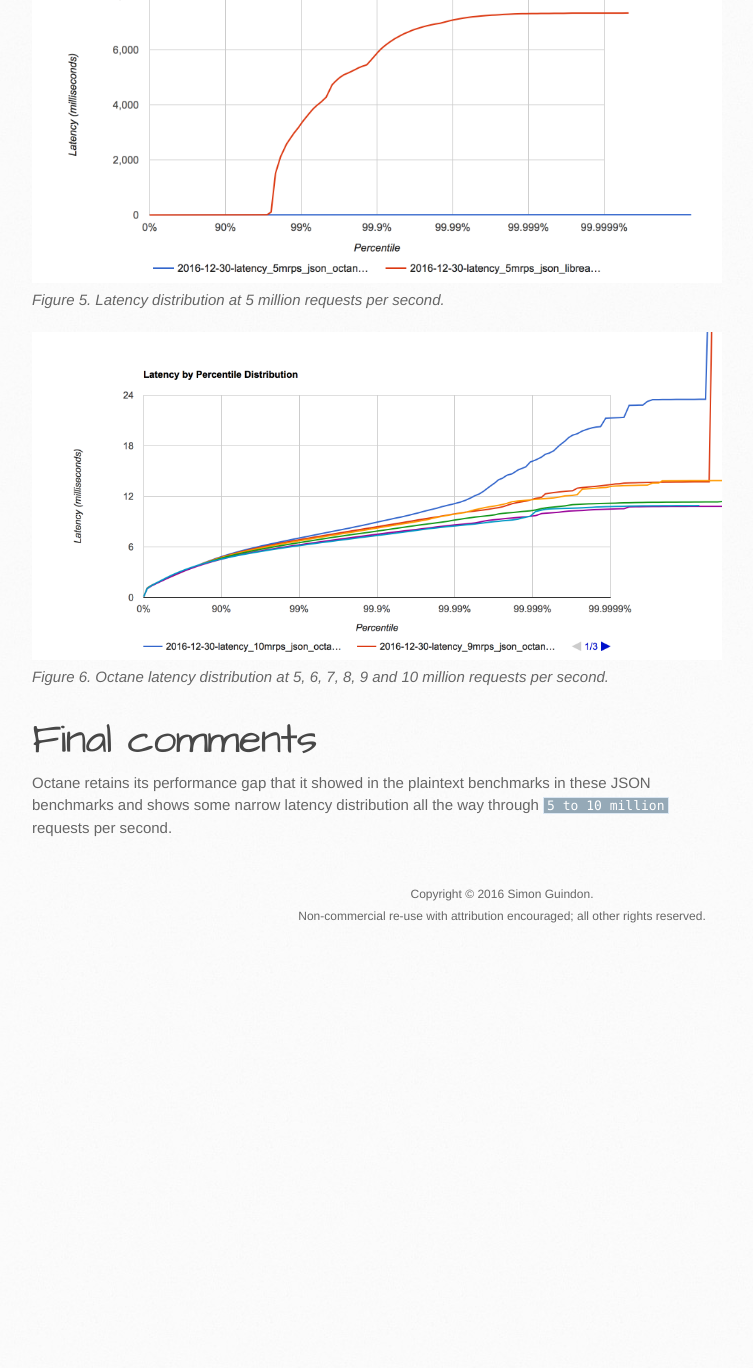
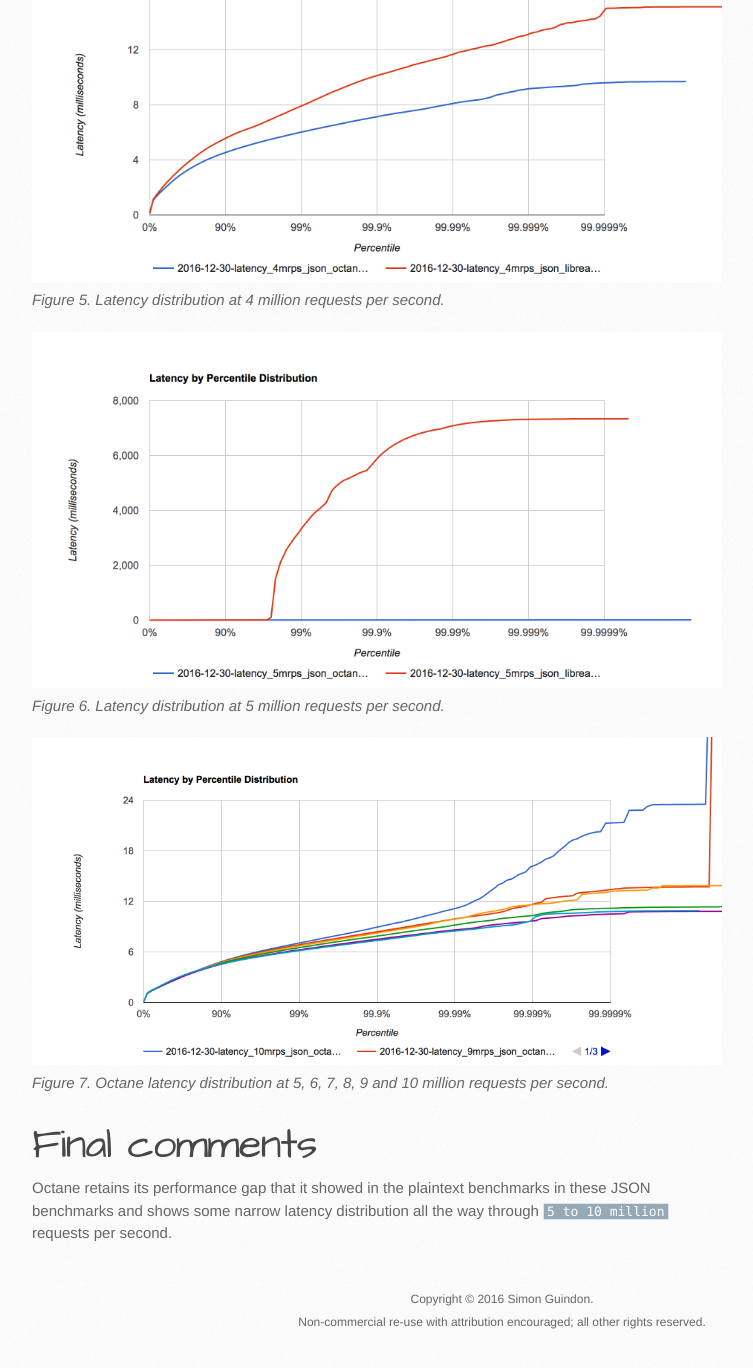
Before and after one commit to simongui/simongui.github.io, a Jekyll site: the page built from _posts/2016-12-30-octane-json-benchmarks.markdown, in a window 1280 px wide and 1400 px high, scrolled down 3555 px. Shown: the top 1368 px of the window, without its empty margins (138-891 px from the left). Built offline with Jekyll 4.4.1, drawn with Linux system fonts in a browser that asks for light colours; before the commit the page ends 4549 px from its top, so only the background shows below that.

Commit message:
Added 4M req/sec latency distribution graph.

```diff
--- a/_posts/2016-12-30-octane-json-benchmarks.markdown
+++ b/_posts/2016-12-30-octane-json-benchmarks.markdown
@@ -66,11 +66,14 @@
 <a target="_blank" href="/images/2016-12-30-latency-3mrps_json.png"><img src="/images/2016-12-30-latency-3mrps_json.png"/></a>
 _Figure 4. Latency distribution at 3 million requests per second._
 
+<a target="_blank" href="/images/2016-12-30-latency-4mrps_json.png"><img src="/images/2016-12-30-latency-4mrps_json.png"/></a>
+_Figure 5. Latency distribution at 4 million requests per second._
+
 <a target="_blank" href="/images/2016-12-30-latency-5mrps_json.png"><img src="/images/2016-12-30-latency-5mrps_json.png"/></a>
-_Figure 5. Latency distribution at 5 million requests per second._
+_Figure 6. Latency distribution at 5 million requests per second._
 
 <a target="_blank" href="/images/2016-12-30-latency-5-10mrps_json_octane.png"><img src="/images/2016-12-30-latency-5-10mrps_json_octane.png"/></a>
-_Figure 6. Octane latency distribution at 5, 6, 7, 8, 9 and 10 million requests per second._
+_Figure 7. Octane latency distribution at 5, 6, 7, 8, 9 and 10 million requests per second._
 
 # Final comments
 Octane retains its performance gap that it showed in the plaintext benchmarks in these JSON benchmarks and shows some narrow latency distribution all the way through `5 to 10 million` requests per second.
```
